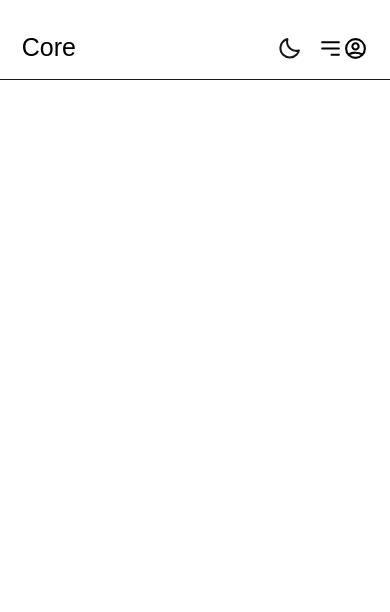
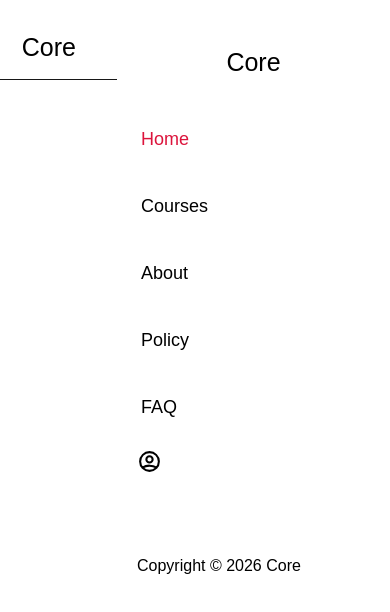
Before and after one commit to Amarta113/LMS, a Next.js app in the folder client/: page / in a window 390 px wide. Both pictures are taken after a click on the icon 330 px from the left and 48 px from the top of the page. Shown: the top 612 px of the page. Built offline with nearby package versions, Linux system fonts and the light colour scheme.

Commit message:
feat: enhance Header component with mobile sidebar and close functionality

```diff
--- a/client/src/app/components/Header.tsx
+++ b/client/src/app/components/Header.tsx
@@ -23,6 +23,14 @@ const Header: FC<Props> = ({ activeItem, setOpen }) => {
                 setActive(false)
             }
         })
+    }
+
+    const handleClose = (e: any) => {
+        if (e.target.id === "screen") {
+            {
+                setOpenSidebar(false)
+            }
+        }
     }
     return (
         <div className='w-full relative'>
@@ -52,12 +60,35 @@ const Header: FC<Props> = ({ activeItem, setOpen }) => {
                             </div>
                             <HiOutlineUserCircle
                                 size={25}
-                                className='cursor-pointer dark:text-white text-black'
+                                className='hidden md:block cursor-pointer dark:text-white text-black'
                                 onClick={() => setOpenSidebar(true)}
                             />
                         </div>
                     </div>
                 </div>
+                {/* mobile sidebar */}
+                {
+                    openSidebar && (
+                        <div className="fixed w-full h-screen top-0 left-0 z-[999999] dark:bg-[#00000024]"
+                            onClick={handleClose}
+                            id='screen'
+                        >
+                            <div className="w-[70%] fixed z-[999999999] h-screen bg-white dark:bg-slate-900 dark:bg-opacity-90 top-0 right-0">
+                                <NavItems activeItem={activeItem} isMobile={true} />
+                                <HiOutlineUserCircle
+                                    size={25}
+                                    className='cursor-pointer ml-5 my-2 text-black dark:text-white'
+                                    onClick={() => setOpen(true)}
+                                />
+                                <br />
+                                <br />
+                                <p className="text-[16px] px-5 mt-6 text-black dark:text-white">
+                                    Copyright &copy; {new Date().getFullYear()} Core
+                                </p>
+                            </div>
+                        </div>
+                    )
+                }
             </div>
         </div>
     )
```
